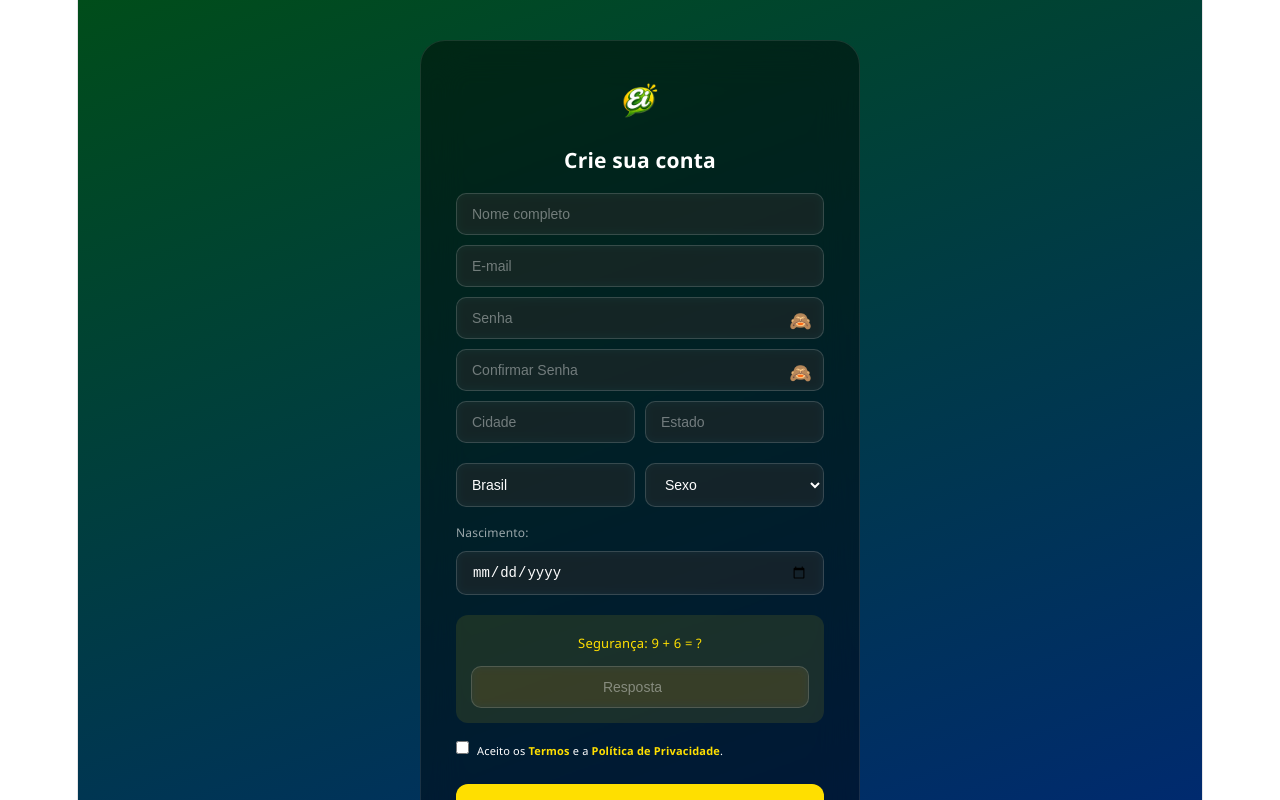
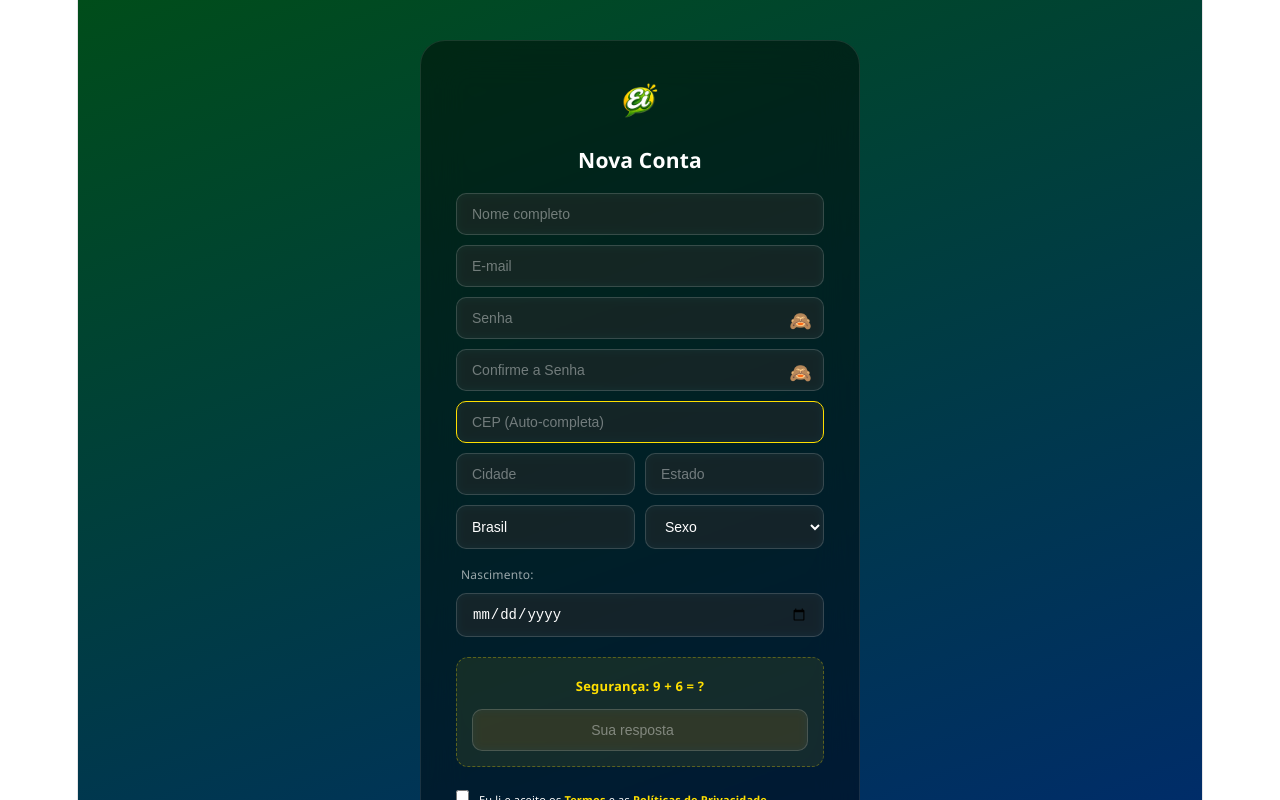
Before and after one commit to bebecaclaudio/ei-social, a React (Vite) app in the folder ei-social/: page / in a window 1280 px wide. Both pictures are taken after a click on the element "Cadastre-se". Shown: the top 800 px of the page. Built offline with nearby package versions, Linux system fonts and the light colour scheme; no server answers.

Commit message:
refatorando a página de Cadastro

```diff
--- a/ei-social/src/Cadastro.jsx
+++ b/ei-social/src/Cadastro.jsx
@@ -2,6 +2,7 @@ import { useState, useEffect } from 'react'
 import { auth } from './firebase-config'
 import { createUserWithEmailAndPassword, updateProfile } from 'firebase/auth'
 
+// Estilo Base para manter o Glassmorphism
 const inputBaseStyle = {
   width: '100%',
   padding: '12px 15px',
@@ -14,33 +15,29 @@ const inputBaseStyle = {
   color: '#ffffff',
   boxSizing: 'border-box',
   border: '1px solid rgba(255, 255, 255, 0.15)',
-  transition: 'all 0.2s'
+  transition: 'all 0.2s ease-in-out'
 }
 
 function Cadastro({ onVoltar }) {
-  // 1. ESTADO COMPLETO (Incluindo Estado e País)
+  // 1. ESTADO COMPLETO DO FORMULÁRIO
   const [form, setForm] = useState({
     nome: '', email: '', senha: '', confirmarSenha: '',
-    nascimento: '', telefone: '', cidade: '', estado: '', pais: 'Brasil', sexo: ''
+    nascimento: '', telefone: '', cep: '', cidade: '', estado: '', pais: 'Brasil', sexo: ''
   })
 
+  // 2. ESTADOS DE INTERFACE E SEGURANÇA
   const [captcha, setCaptcha] = useState({ num1: 0, num2: 0, respostaUser: '' })
   const [erro, setErro] = useState('')
   const [carregando, setCarregando] = useState(false)
+  const [verSenha, setVerSenha] = useState(false)
+  const [verConfirmar, setVerConfirmar] = useState(false)
+  const [modalAtivo, setModalAtivo] = useState(null)
   const [termosAceitos, setTermosAceitos] = useState(false)
 
-  // Estados de visibilidade da senha
-  const [verSenha, setVerSenha] = useState(false)
-  const [verConfirmar, setVerConfirmar] = useState(false)
+  // Inicializa o Captcha
+  useEffect(() => { gerarCaptcha() }, [])
 
-  // 2. ESTADO DOS MODAIS (Para leitura dos textos)
-  const [modalAberto, setModalAberto] = useState(null) // 'termos' ou 'privacidade' ou null
-
-  useEffect(() => {
-    gerarCaptcha()
-  }, [])
-
-  const gerarCaptcha = () => {
+  function gerarCaptcha() {
     setCaptcha({
       num1: Math.floor(Math.random() * 9) + 1,
       num2: Math.floor(Math.random() * 9) + 1,
@@ -48,31 +45,64 @@ function Cadastro({ onVoltar }) {
     })
   }
 
-  const handleChange = (e) => setForm({ ...form, [e.target.name]: e.target.value })
+  // 3. LÓGICA DE AUTOCOMPLETAR CEP (ViaCEP)
+  const handleCep = async (e) => {
+    const cep = e.target.value.replace(/\D/g, '')
+    setForm({ ...form, cep: cep })
 
-  // 3. FUNÇÃO DE CADASTRO REAL
-  async function realizarCadastro() {
+    if (cep.length === 8) {
+      try {
+        const response = await fetch(`https://viacep.com.br/ws/${cep}/json/`)
+        const data = await response.json()
+        if (!data.erro) {
+          setForm(prev => ({
+            ...prev,
+            cidade: data.localidade,
+            estado: data.uf,
+            pais: 'Brasil',
+            cep: cep
+          }))
+        } else {
+          setErro('CEP não encontrado.')
+        }
+      } catch (err) {
+        setErro('Erro ao buscar endereço.')
+      }
+    }
+  }
+
+  const handleChange = (e) => {
+    setForm({ ...form, [e.target.name]: e.target.value })
+  }
+
+  // 4. FUNÇÃO DE CADASTRO NO FIREBASE
+  async function realizarCadastro(e) {
+    e.preventDefault()
     setErro('')
 
+    // Validações de Segurança
     if (parseInt(captcha.respostaUser) !== (captcha.num1 + captcha.num2)) {
-      setErro('Captcha incorreto!'); gerarCaptcha(); return
-    }
-    if (!termosAceitos) {
-      setErro('Aceite os termos para continuar.'); return
+      setErro('Resultado do Captcha incorreto!'); gerarCaptcha(); return
     }
     if (form.senha !== form.confirmarSenha) {
       setErro('As senhas não coincidem!'); return
+    }
+    if (!termosAceitos) {
+      setErro('Você precisa aceitar os termos.'); return
     }
 
     setCarregando(true)
     try {
       const res = await createUserWithEmailAndPassword(auth, form.email, form.senha)
       await updateProfile(res.user, { displayName: form.nome })
-      // Aqui você poderia salvar os dados extras (cidade, estado) no Firestore
-      console.log("Usuário criado:", res.user.uid)
-    } catch (e) {
-      setErro('Erro: ' + e.message)
+      console.log("Sucesso:", res.user.uid)
+      // Aqui o Firebase já loga o usuário automaticamente
+    } catch (err) {
+      if (err.code === 'auth/email-already-in-use') setErro('E-mail já cadastrado.')
+      else if (err.code === 'auth/weak-password') setErro('Senha muito fraca (mín. 6 caracteres).')
+      else setErro('Erro ao criar conta. Tente novamente.')
       setCarregando(false)
+      gerarCaptcha()
     }
   }
 
@@ -80,26 +110,26 @@ function Cadastro({ onVoltar }) {
     <>
       <style>{`
         input::placeholder { color: rgba(255, 255, 255, 0.4); }
-        .grid-campos { display: grid; grid-template-columns: 1fr 1fr; gap: 10px; }
-        .senha-container { position: relative; width: 100%; }
-        .olhinho { position: absolute; right: 12px; top: 10px; cursor: pointer; font-size: 18px; user-select: none; }
-        .modal-overlay { position: fixed; top: 0; left: 0; width: 100%; height: 100%; background: rgba(0,0,0,0.8); display: flex; align-items: center; justify-content: center; z-index: 1000; padding: 20px; }
-        .modal-content { background: #1a1a1a; padding: 25px; borderRadius: 20px; maxWidth: 500px; color: white; border: 1px solid #ffdf00; }
+        select option { background: #1a1a1a; color: white; }
+        .grid-local { display: grid; grid-template-columns: 1fr 1fr; gap: 10px; }
+        .senha-box { position: relative; width: 100%; }
+        .olhinho-btn { position: absolute; right: 12px; top: 10px; cursor: pointer; font-size: 18px; user-select: none; }
+        .modal-overlay { position: fixed; top: 0; left: 0; width: 100%; height: 100%; background: rgba(0,0,0,0.85); z-index: 999; display: flex; align-items: center; justifyContent: center; padding: 20px; }
       `}</style>
 
-      {/* 4. RENDERIZAÇÃO DOS MODAIS */}
-      {modalAberto && (
-        <div className="modal-overlay" onClick={() => setModalAberto(null)}>
-          <div className="modal-content" onClick={e => e.stopPropagation()}>
-            <h3 style={{ color: '#ffdf00' }}>{modalAberto === 'termos' ? 'Termos de Uso' : 'Política de Privacidade'}</h3>
-            <div style={{ maxHeight: '300px', overflowY: 'auto', fontSize: '13px', lineHeight: '1.6', color: '#ccc' }}>
-              {modalAberto === 'termos' ? (
-                <p>Bem-vinda ao Ei!, Sofia. Ao usar nossa plataforma, você concorda em: 1. Respeitar a comunidade. 2. Não usar bots. 3. Proteger sua conta. Este é um ambiente criativo e seguro.</p>
+      {/* MODAIS DE TERMOS E PRIVACIDADE */}
+      {modalAtivo && (
+        <div className="modal-overlay" onClick={() => setModalAtivo(null)}>
+          <div style={{ background: '#111', padding: '30px', borderRadius: '20px', maxWidth: '450px', border: '1px solid #ffdf00' }} onClick={e => e.stopPropagation()}>
+            <h3 style={{ color: '#ffdf00', marginTop: 0 }}>{modalAtivo === 'termos' ? 'Termos de Uso' : 'Privacidade'}</h3>
+            <div style={{ color: '#ccc', fontSize: '13px', maxHeight: '250px', overflowY: 'auto', textAlign: 'left', lineHeight: '1.6' }}>
+              {modalAtivo === 'termos' ? (
+                <p>Bem-vinda ao Ei!, Sofia. Ao se cadastrar, você concorda em usar a plataforma para fins lícitos, respeitando a comunidade e protegendo sua senha pessoal.</p>
               ) : (
-                <p>Privacidade é prioridade. Coletamos sua localização (Cidade/Estado) apenas para melhorar sua experiência regional. Seus dados não são vendidos.</p>
+                <p>Nós valorizamos sua privacidade. Seus dados de localização (Cidade/Estado) são usados para conectar você a conteúdos regionais. Não compartilhamos suas senhas.</p>
               )}
             </div>
-            <button onClick={() => setModalAberto(null)} style={{ marginTop: '15px', background: '#ffdf00', border: 'none', padding: '10px 20px', borderRadius: '8px', cursor: 'pointer', fontWeight: 'bold' }}>Fechar</button>
+            <button onClick={() => setModalAtivo(null)} style={{ background: '#ffdf00', border: 'none', padding: '12px', borderRadius: '10px', width: '100%', fontWeight: 'bold', marginTop: '20px', cursor: 'pointer' }}>Fechar</button>
           </div>
         </div>
       )}
@@ -107,55 +137,70 @@ function Cadastro({ onVoltar }) {
       <div style={{ minHeight: '100vh', width: '100%', background: 'linear-gradient(160deg, #004d1a 0%, #002776 100%)', display: 'flex', alignItems: 'center', justifyContent: 'center', padding: '40px 20px', boxSizing: 'border-box' }}>
         <div style={{ background: 'rgba(0,0,0,0.45)', backdropFilter: 'blur(20px)', borderRadius: '25px', padding: '35px', width: '100%', maxWidth: '440px', textAlign: 'center', border: '1px solid rgba(255,255,255,0.1)' }}>
           <img src="/logo.png" alt="Ei" style={{ height: '50px', marginBottom: '15px' }} />
-          <h3 style={{ color: 'white', marginBottom: '20px' }}>Crie sua conta</h3>
+          <h3 style={{ color: 'white', marginBottom: '20px' }}>Nova Conta</h3>
 
-          {erro && <p style={{ color: '#ffdf00', fontSize: '13px', marginBottom: '10px' }}>{erro}</p>}
+          {erro && <p style={{ color: '#ffdf00', fontSize: '13px', background: 'rgba(255,223,0,0.1)', padding: '10px', borderRadius: '8px', marginBottom: '15px' }}>{erro}</p>}
 
-          <input name="nome" placeholder="Nome completo" value={form.nome} onChange={handleChange} style={inputBaseStyle} />
-          <input name="email" type="email" placeholder="E-mail" value={form.email} onChange={handleChange} style={inputBaseStyle} />
+          <input name="nome" placeholder="Nome completo" onChange={handleChange} style={inputBaseStyle} />
+          <input name="email" type="email" placeholder="E-mail" onChange={handleChange} style={inputBaseStyle} />
 
-          <div className="senha-container">
-            <input name="senha" type={verSenha ? "text" : "password"} placeholder="Senha" value={form.senha} onChange={handleChange} style={inputBaseStyle} />
-            <span className="olhinho" onClick={() => setVerSenha(!verSenha)}>{verSenha ? '👁️' : '🙈'}</span>
+          {/* SENHA 1 COM OLHINHO */}
+          <div className="senha-box">
+            <input name="senha" type={verSenha ? "text" : "password"} placeholder="Senha" onChange={handleChange} style={inputBaseStyle} />
+            <span className="olhinho-btn" onClick={() => setVerSenha(!verSenha)}>{verSenha ? '👁️' : '🙈'}</span>
           </div>
 
-          <div className="senha-container">
-            <input name="confirmarSenha" type={verConfirmar ? "text" : "password"} placeholder="Confirmar Senha" value={form.confirmarSenha} onChange={handleChange} style={inputBaseStyle} />
-            <span className="olhinho" onClick={() => setVerConfirmar(!verConfirmar)}>{verConfirmar ? '👁️' : '🙈'}</span>
+          {/* SENHA 2 COM OLHINHO */}
+          <div className="senha-box">
+            <input name="confirmarSenha" type={verConfirmar ? "text" : "password"} placeholder="Confirme a Senha" onChange={handleChange} style={inputBaseStyle} />
+            <span className="olhinho-btn" onClick={() => setVerConfirmar(!verConfirmar)}>{verConfirmar ? '👁️' : '🙈'}</span>
           </div>
 
-          <div className="grid-campos">
+          {/* LOCALIZAÇÃO AUTOMÁTICA */}
+          <input name="cep" placeholder="CEP (Auto-completa)" maxLength="8" onChange={handleCep} style={{ ...inputBaseStyle, border: '1px solid #ffdf00' }} />
+
+          <div className="grid-local">
             <input name="cidade" placeholder="Cidade" value={form.cidade} onChange={handleChange} style={inputBaseStyle} />
             <input name="estado" placeholder="Estado" value={form.estado} onChange={handleChange} style={inputBaseStyle} />
+          </div>
+
+          <div className="grid-local">
             <input name="pais" placeholder="País" value={form.pais} onChange={handleChange} style={inputBaseStyle} />
             <select name="sexo" value={form.sexo} onChange={handleChange} style={inputBaseStyle}>
-              <option value="">Sexo</option>
-              <option value="M">Masc</option>
-              <option value="F">Fem</option>
-              <option value="O">Outro</option>
+              <option value="" disabled>Sexo</option>
+              <option value="Feminino">Feminino</option>
+              <option value="Masculino">Masculino</option>
+              <option value="Outro">Outro</option>
+              <option value="Privado">Não dizer</option>
             </select>
           </div>
 
           <div style={{ textAlign: 'left', marginBottom: '10px' }}>
-            <label style={{ color: 'rgba(255,255,255,0.6)', fontSize: '12px' }}>Nascimento:</label>
-            <input name="nascimento" type="date" value={form.nascimento} onChange={handleChange} style={{ ...inputBaseStyle, marginTop: '5px' }} />
+            <label style={{ color: 'rgba(255,255,255,0.6)', fontSize: '12px', marginLeft: '5px' }}>Nascimento:</label>
+            <input name="nascimento" type="date" onChange={handleChange} style={{ ...inputBaseStyle, marginTop: '5px' }} />
           </div>
 
-          <div style={{ background: 'rgba(255,223,0,0.1)', padding: '15px', borderRadius: '12px', marginBottom: '15px' }}>
-            <p style={{ color: '#ffdf00', fontSize: '13px', margin: '0 0 10px' }}>Segurança: {captcha.num1} + {captcha.num2} = ?</p>
-            <input type="number" placeholder="Resposta" value={captcha.respostaUser} onChange={(e) => setCaptcha({...captcha, respostaUser: e.target.value})} style={{ ...inputBaseStyle, marginBottom: 0, textAlign: 'center' }} />
+          {/* CAPTCHA DE SEGURANÇA */}
+          <div style={{ background: 'rgba(255,223,0,0.08)', padding: '15px', borderRadius: '12px', marginBottom: '20px', border: '1px dashed rgba(255,223,0,0.3)' }}>
+            <p style={{ color: '#ffdf00', fontSize: '13px', margin: '0 0 10px', fontWeight: 'bold' }}>Segurança: {captcha.num1} + {captcha.num2} = ?</p>
+            <input type="number" placeholder="Sua resposta" value={captcha.respostaUser} onChange={(e) => setCaptcha({...captcha, respostaUser: e.target.value})} style={{ ...inputBaseStyle, marginBottom: 0, textAlign: 'center' }} />
           </div>
 
-          <div style={{ display: 'flex', gap: '8px', alignItems: 'flex-start', marginBottom: '20px', textAlign: 'left' }}>
+          <div style={{ display: 'flex', gap: '10px', alignItems: 'flex-start', marginBottom: '20px', textAlign: 'left' }}>
             <input type="checkbox" checked={termosAceitos} onChange={(e) => setTermosAceitos(e.target.checked)} style={{ accentColor: '#ffdf00', marginTop: '3px' }} />
             <p style={{ color: 'white', fontSize: '11px', margin: 0 }}>
-              Aceito os <span onClick={() => setModalAberto('termos')} style={{ color: '#ffdf00', cursor: 'pointer', fontWeight: 'bold' }}>Termos</span> e a <span onClick={() => setModalAberto('privacidade')} style={{ color: '#ffdf00', cursor: 'pointer', fontWeight: 'bold' }}>Política de Privacidade</span>.
+              Eu li e aceito os <span onClick={() => setModalAtivo('termos')} style={{ color: '#ffdf00', cursor: 'pointer', fontWeight: 'bold' }}>Termos</span> e as <span onClick={() => setModalAtivo('privacidade')} style={{ color: '#ffdf00', cursor: 'pointer', fontWeight: 'bold' }}>Políticas de Privacidade</span>.
             </p>
           </div>
 
-          <button onClick={realizarCadastro} disabled={carregando} style={{ width: '100%', padding: '16px', borderRadius: '12px', border: 'none', background: '#ffdf00', color: '#002776', fontWeight: '900', cursor: 'pointer' }}>
-            {carregando ? 'CRIANDO...' : 'FINALIZAR CADASTRO'}
+          <button onClick={realizarCadastro} disabled={carregando} style={{
+            width: '100%', padding: '16px', borderRadius: '12px', border: 'none',
+            background: '#ffdf00', color: '#002776', fontWeight: '900', fontSize: '16px', cursor: 'pointer'
+          }}>
+            {carregando ? 'CRIANDO CONTA...' : 'FINALIZAR CADASTRO'}
           </button>
+
+          <p onClick={onVoltar} style={{ color: 'rgba(255,255,255,0.6)', marginTop: '20px', fontSize: '14px', cursor: 'pointer' }}>Já tem conta? <span style={{ color: '#ffdf00' }}>Entrar</span></p>
         </div>
       </div>
     </>
```
